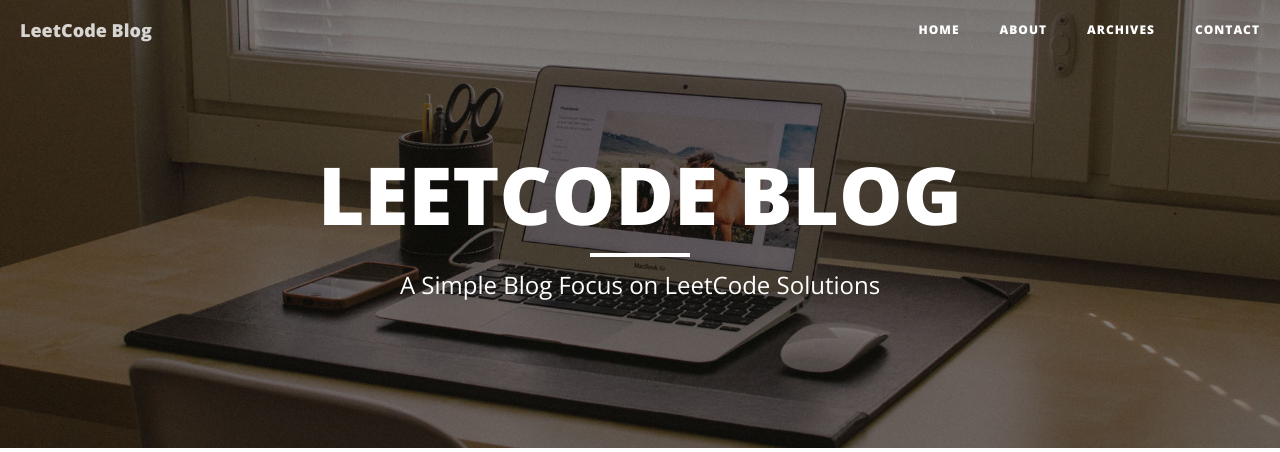
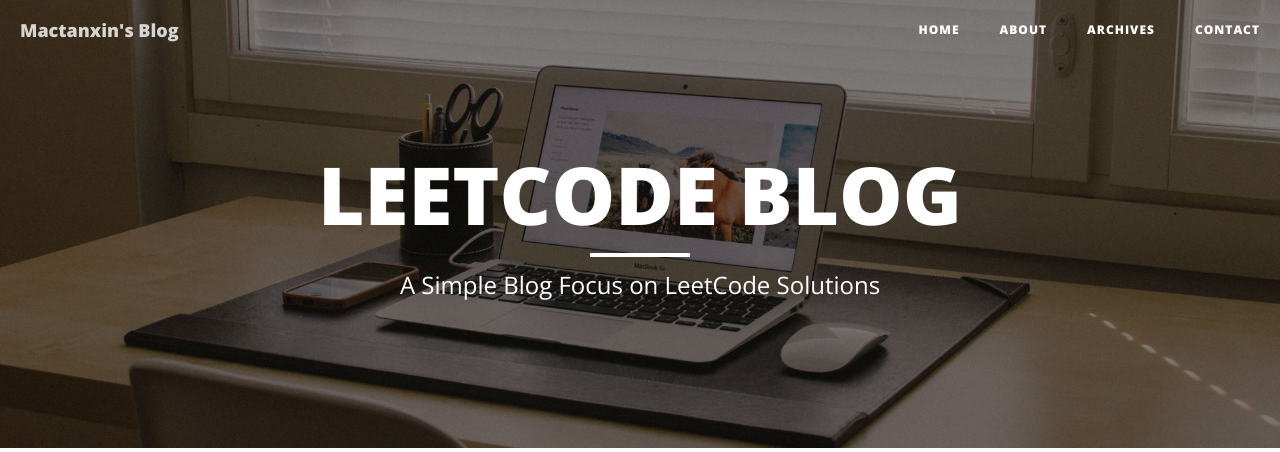
Before and after one commit to mactanxin/leetcodeblog, a Django app: page /archives in a window 1280 px wide. Shown: the top 452 px of the page. Run offline with Django 3.2, Linux system fonts and the light colour scheme; data that the repository does not hold is empty; some libraries are stand-ins or nearby versions.

Commit message:
changed blog title, added posted time

```diff
--- a/templates/base.html
+++ b/templates/base.html
@@ -9,7 +9,7 @@
     <meta name="description" content="">
     <meta name="author" content="">
 
-    <title>LEETCODE BLOG</title>
+    <title>Mactanxin's BLOG</title>
 
     <!-- Bootstrap Core CSS -->
     <link href="/static/css/bootstrap.min.css" rel="stylesheet">
@@ -45,7 +45,7 @@
                     <span class="icon-bar"></span>
                     <span class="icon-bar"></span>
                 </button>
-                <a class="navbar-brand" href="/">LeetCode Blog</a>
+                <a class="navbar-brand" href="/">Mactanxin's Blog</a>
             </div>
 
             <!-- Collect the nav links, forms, and other content for toggling -->
--- a/templates/post.html
+++ b/templates/post.html
@@ -11,7 +11,7 @@
                     <div class="post-heading">
                         <h1>{{ post.title }}</h1>
                         <h2 class="subheading">{{ post.subtitle }}</h2>
-                        <span class="meta">Posted by <a href="/about/">ME! Of Course</a> on August 24, 2014</span>
+                        <span class="meta">Posted by <a href="/about/">Mactanxin</a> on {{ post.date_time }}</span>
                     </div>
                 </div>
             </div>
```
